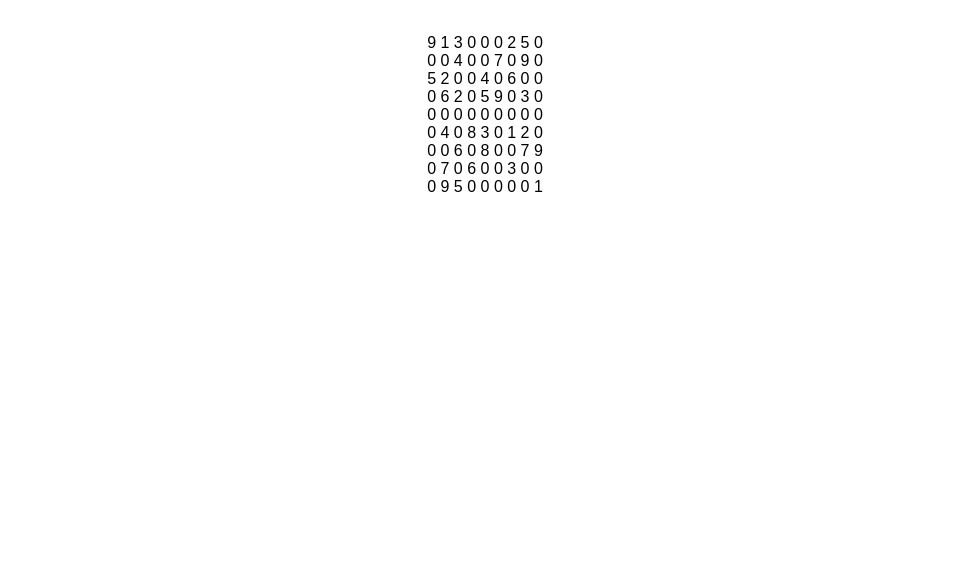
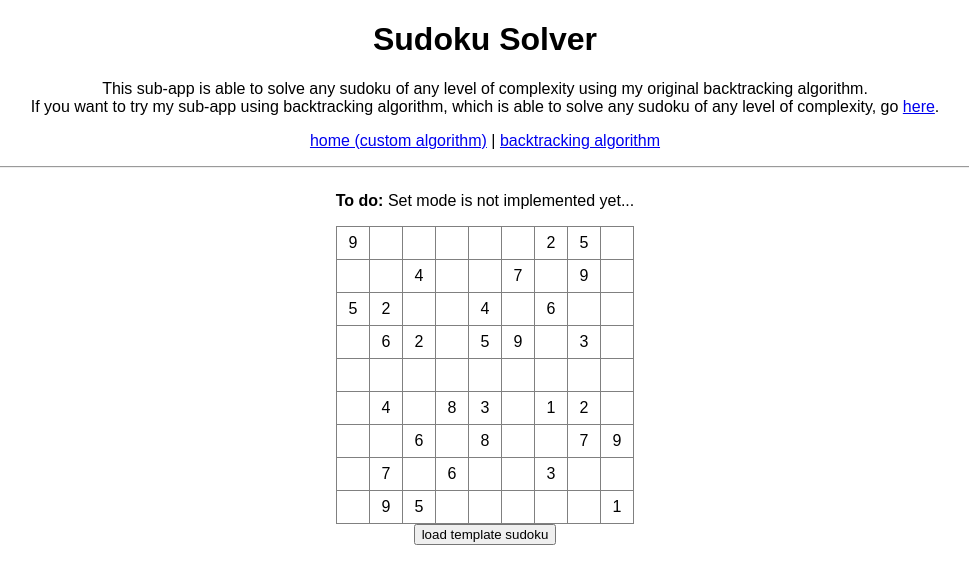
Before and after one commit to vadimgierko/sudoku-solver, a Next.js app: page /use-backtracking-algorithm in a window 1280 px wide. Shown: the top 584 px of the page, without its empty margins (155-1124 px from the left). Built offline with nearby package versions, Linux system fonts and the light colour scheme.

Commit message:
complete backtracking algorithm and its page

```diff
--- a/src/components/organisms/Header.tsx
+++ b/src/components/organisms/Header.tsx
@@ -1,15 +1,25 @@
-export default function Header() {
+import Link from "next/link";
+
+export default function Header({ text }: { text?: string }) {
 	return (
 		<header>
 			<h1>Sudoku Solver</h1>
 			<p>
-				<strong>
-					This app solves an easy sudoku. At the moment I&apos;m working on more
-					advanced algorithms mimicking human logic (
-					<em>I&apos;m not using backtracking algorithm</em>), which will be
-					able to solve more comlicated sudoku.
-				</strong>
+				{
+					text
+						? text
+						: <strong>
+							This sub-app solves an easy sudoku. At the moment I&apos;m working on more
+							advanced algorithms mimicking human logic, which will be
+							able to solve more comlicated sudoku.
+						</strong>
+				}
+				<br />
+				If you want to try my sub-app using backtracking algorithm,
+				which is able to solve any sudoku of any level of complexity,
+				go <Link href="/use-backtracking-algorithm">here</Link>.
 			</p>
+			<p><Link href="/">home (custom algorithm)</Link> | <Link href="/use-backtracking-algorithm">backtracking algorithm</Link></p>
 			<hr />
 		</header>
 	);
--- a/src/pages/index.tsx
+++ b/src/pages/index.tsx
@@ -50,7 +50,7 @@ export default function Home() {
 	return (
 		<>
 			<Head>
-				<title>Sudoku Solver by Vadim Gierko</title>
+				<title>Sudoku Solver | Custom Algorithm</title>
 				<meta
 					name="description"
 					content="This app solves an easy sudoku. Input known numbers into the board or load the template sudoku & press Solve Sudoku."
--- a/src/pages/use-backtracking-algorithm/index.tsx
+++ b/src/pages/use-backtracking-algorithm/index.tsx
@@ -1,6 +1,12 @@
+import Button from "@/components/atoms/Button";
+import ToDo from "@/components/molecules/ToDo";
+import Header from "@/components/organisms/Header";
+import { Mode } from "@/types";
+import Head from "next/head";
 import { useEffect, useState } from "react";
 
-const TEMPLATE_BOARD: Board = [
+const TEMPLATE_SUDOKUS: Board[] = [
+	[
 		[9, 0, 0, 0, 0, 0, 2, 5, 0],
 		[0, 0, 4, 0, 0, 7, 0, 9, 0],
 		[5, 2, 0, 0, 4, 0, 6, 0, 0],
@@ -10,6 +16,29 @@ const TEMPLATE_BOARD: Board = [
 		[0, 0, 6, 0, 8, 0, 0, 7, 9],
 		[0, 7, 0, 6, 0, 0, 3, 0, 0],
 		[0, 9, 5, 0, 0, 0, 0, 0, 1],
+	],
+	[
+		[0, 0, 6, 0, 4, 0, 2, 0, 0],
+		[0, 7, 0, 0, 0, 0, 0, 1, 0],
+		[9, 5, 0, 8, 0, 1, 0, 3, 4],
+		[8, 6, 0, 0, 0, 0, 0, 9, 7],
+		[0, 0, 0, 1, 0, 3, 0, 0, 0],
+		[5, 2, 0, 0, 0, 0, 0, 4, 3],
+		[3, 8, 0, 9, 0, 5, 0, 6, 2],
+		[0, 4, 0, 0, 0, 0, 0, 5, 0],
+		[0, 0, 5, 0, 2, 0, 7, 0, 0],
+	],
+	[
+		[0, 8, 0, 5, 0, 1, 0, 3, 0],
+		[0, 0, 6, 0, 0, 0, 7, 0, 0],
+		[0, 5, 0, 0, 4, 0, 0, 9, 0],
+		[0, 1, 3, 9, 0, 6, 4, 7, 0],
+		[0, 0, 4, 0, 0, 0, 6, 0, 0],
+		[0, 2, 7, 4, 0, 3, 8, 5, 0],
+		[0, 7, 0, 0, 5, 0, 0, 4, 0],
+		[0, 0, 8, 0, 0, 0, 5, 0, 0],
+		[0, 3, 0, 2, 0, 8, 0, 6, 0],
+	]
 ];
 
 type Board = number[][];
@@ -91,12 +120,7 @@ function findCellValue(board: Board, cords: Coords, potentialValue = 1) {
  * if no coords => generate solution (step) for nearest empty cell,
  * return step or undefined
  */
-function generateStep(
-	board: Board,
-	// prevStep?: Step,
-	potentialValue: number = 1,
-	coords?: Coords
-) {
+function generateStep(board: Board, potentialValue: number, coords?: Coords) {
 	const cellCords = coords || findEmptyCell(board);
 
 	if (!cellCords) {
@@ -117,26 +141,29 @@ function generateStep(
 	return step;
 }
 
+const TODO_FOR_SET_MODE = `
+Set mode is not implemented yet...
+`;
+
+const TODO_FOR_RUN_MODE = `
+Click "solve sudoku" or "set next sudoku" button below the board.
+`;
+
 export default function UseBacktrackingAlgorithmPage() {
-	const [isInit, setIsInit] = useState(true);
+	const [mode, setMode] = useState<Mode>("set");
+	const [todo, setTodo] = useState(TODO_FOR_SET_MODE);
+	const [templateNum, setTemplateNum] = useState(0);
+	const [isInit, setIsInit] = useState(false);
 	const [isSolved, setIsSolved] = useState(false);
 
-	const [board, setBoard] = useState<Board>(TEMPLATE_BOARD);
+	const [stepsCount, setStepsCount] = useState(0);
+
+	const [board, setBoard] = useState<Board>(TEMPLATE_SUDOKUS[templateNum]);
 
 	const [steps, setSteps] = useState<Step[]>([]);
-
-	// const board: Board = steps.length
-	// 	? TEMPLATE_BOARD.map((row, r) =>
-	// 			row.map((col, c) => {
-	// 				// Find the step that matches the current coordinates
-	// 				const step = steps.find((s) => s.coords.c === c && s.coords.r === r);
-	// 				return step ? step.value : TEMPLATE_BOARD[r][c];
-	// 			})
-	// 	  )
-	// 	: TEMPLATE_BOARD;
+	const [value, setValue] = useState(1);
 
 	const boardString = generateBoardString(board);
-	//const [currentCoords, setCurrentCoords] = useState(findEmptyCell(board));
 	const currentCoords = findEmptyCell(board);
 
 	useEffect(() => {
@@ -151,10 +178,11 @@ export default function UseBacktrackingAlgorithmPage() {
 				console.error("No current coords...");
 				setIsInit(false);
 				setIsSolved(true);
+				console.log("Final steps count:", stepsCount);
 				return;
 			}
 
-			const nextStep = generateStep(board, undefined, currentCoords);
+			const nextStep = generateStep(board, value, currentCoords);
 
 			if (nextStep) {
 				const updatedBoard: Board = board.map((row, r) =>
@@ -166,6 +194,8 @@ export default function UseBacktrackingAlgorithmPage() {
 				);
 				setBoard(updatedBoard);
 				setSteps((s) => [...s, nextStep]);
+				setValue(1);
+				setStepsCount((c) => (c += 1));
 			} else {
 				if (!prevStep) {
 					console.error("No next & no prev step...");
@@ -174,37 +204,116 @@ export default function UseBacktrackingAlgorithmPage() {
 					return;
 				}
 				// return to prev step and update value
-				// const lastStepUpdatedValue = findCellValue(
-				// 	board,
-				// 	{ r: prevStep.coords.r, c: prevStep.coords.c },
-				// 	prevStep.value + 1
-				// )
-
-				// if (!lastStepUpdatedValue) {
-				// 	console.error("Cannot update last step value...");
-				// 	setIsInit(false)
-				// 	setIsSolved(true)
-				// 	return
-				// }
 				// discard prevStep
 				const updatedBoard: Board = board.map((row, r) =>
 					row.map((col, c) =>
-						r === prevStep.coords.r && c === prevStep.coords.c ? 0 : c
+						r === prevStep.coords.r && c === prevStep.coords.c ? 0 : col
 					)
 				);
+				const updatedSteps = steps.filter((s, i) => i !== steps.length - 1);
+				const updatedPotentialValue = prevStep.value + 1;
 
-				// const updatedSteps: Step[] = steps.map((s, i) =>
-				// 	i === steps.length - 1 ? { ...s, value: findCellValue(updatedBoard, {r: prevStep.coords.r, c: prevStep.coords.c}, prevStep.value + 1) } : s
-				// );
+				setBoard(updatedBoard);
+				setSteps(updatedSteps);
+				setValue(updatedPotentialValue);
+				setStepsCount((c) => (c += 1));
 
-				// setSteps(updatedSteps);
+				// !!! coords remain the same, even they are recalculated, because last step is discarded & cell value = 0 again !!!
 			}
 		}
-	}, [board, currentCoords, isInit, isSolved, steps]);
+	}, [board, currentCoords, isInit, isSolved, steps, stepsCount, value]);
 
 	useEffect(() => {
 		console.log("steps", steps);
 	}, [steps]);
 
-	return <p dangerouslySetInnerHTML={{ __html: boardString }} />;
+	return <>
+		<Head>
+			<title>Sudoku Solver | Backtracking Algorithm</title>
+			<meta
+				name="author"
+				content="Vadim Gierko"
+			/>
+			<meta
+				name="description"
+				content="This app solves any given sudoku using backtracking algorithm."
+			/>
+			<meta name="viewport" content="width=device-width, initial-scale=1" />
+			<link rel="icon" href="/favicon.ico" />
+		</Head>
+		<div className="layout">
+			<Header
+				text="This sub-app is able to solve any sudoku of any level of complexity using my original backtracking algorithm."
+			/>
+			<main>
+				<ToDo todo={todo} />
+				{/* <p dangerouslySetInnerHTML={{ __html: boardString }} /> */}
+
+				<table>
+					{
+						board.map((row, r) =>
+							<tr key={`row-${r}`}>
+								{
+									row.map((col, c) => <td key={`col-${c}`}>{col === 0 ? "" : col}</td>)
 								}
+							</tr>)
+					}
+				</table>
+
+				{mode === "set" && (
+					<div className="set-mode-buttons">
+						<Button
+							text="load template sudoku"
+							onClick={() => {
+								const template = TEMPLATE_SUDOKUS[templateNum];
+								console.log("template:", template);
+								const next =
+									templateNum === TEMPLATE_SUDOKUS.length - 1
+										? 0
+										: templateNum + 1;
+								setTemplateNum(next);
+								setMode("run");
+								setTodo(TODO_FOR_RUN_MODE);
+								//================= reset state:
+								setIsInit(false);
+								setIsSolved(false);
+								setSteps([]);
+								setStepsCount(0);
+								setBoard(template);
+								setValue(1)
+							}}
+						/>
+						{/* <Button
+							text="save the board"
+							style={{ backgroundColor: "green", color: "white" }}
+							onClick={() => {
+								setMode("run");
+								setTodo(TODO_FOR_RUN_MODE);
+							}}
+						/> */}
+					</div>
+				)}
+				{mode === "run" && (
+					<div className="run-mode-buttons">
+						<Button
+							text="set next sudoku"
+							onClick={() => {
+								setMode("set");
+								setBoard(TEMPLATE_SUDOKUS[templateNum]);
+								setTodo(TODO_FOR_SET_MODE);
+							}}
+						/>
+						<Button
+							text="solve sudoku"
+							style={{ backgroundColor: "green", color: "white" }}
+							onClick={() => {
+								setIsInit(true);
+							}}
+						/>
+					</div>
+				)}
+			</main>
+
+		</div>
+	</>
+}
```
Also changed, not shown: 1 other file (tests, documents, lock files or other folders). Lines whose indentation alone changed are shown as unchanged.
